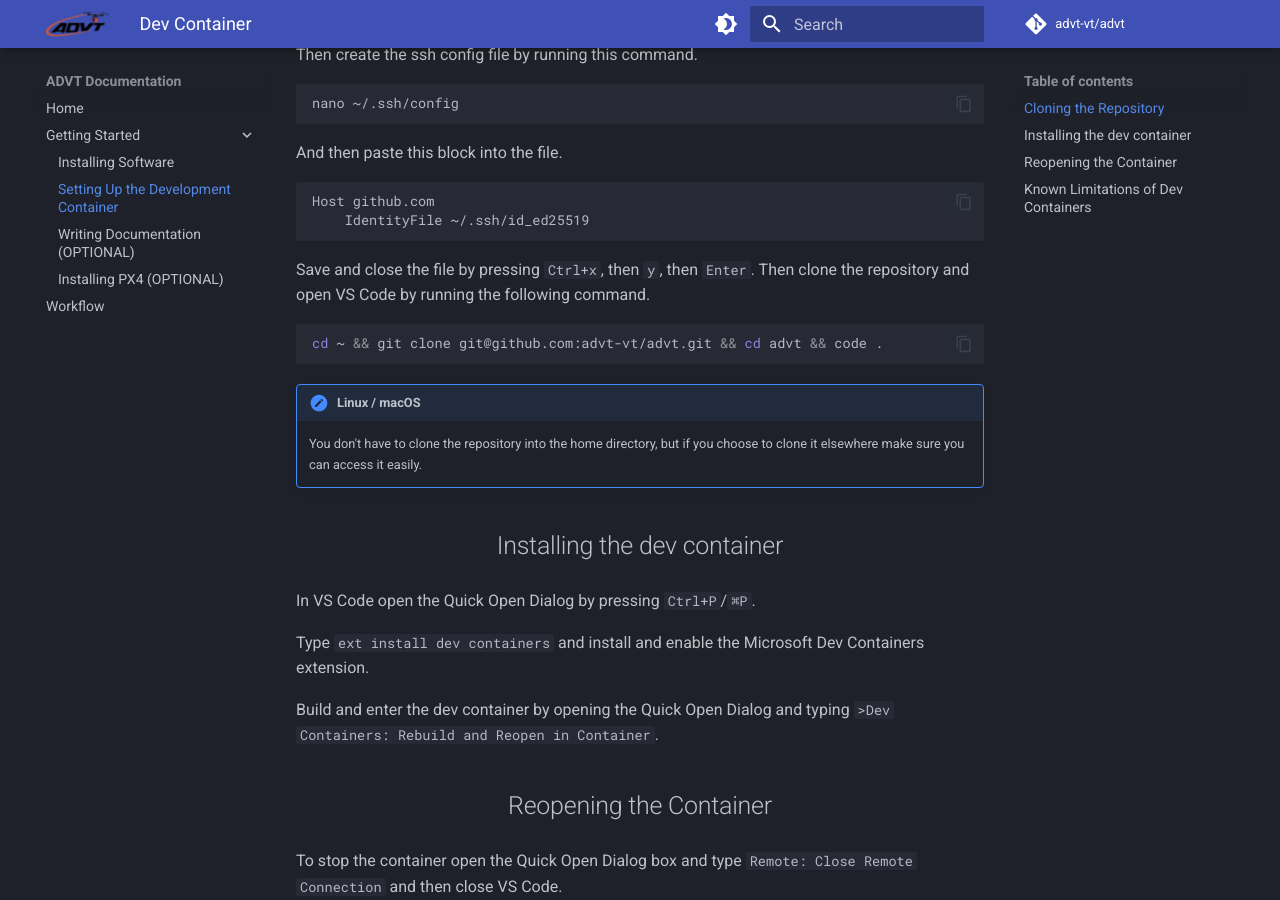
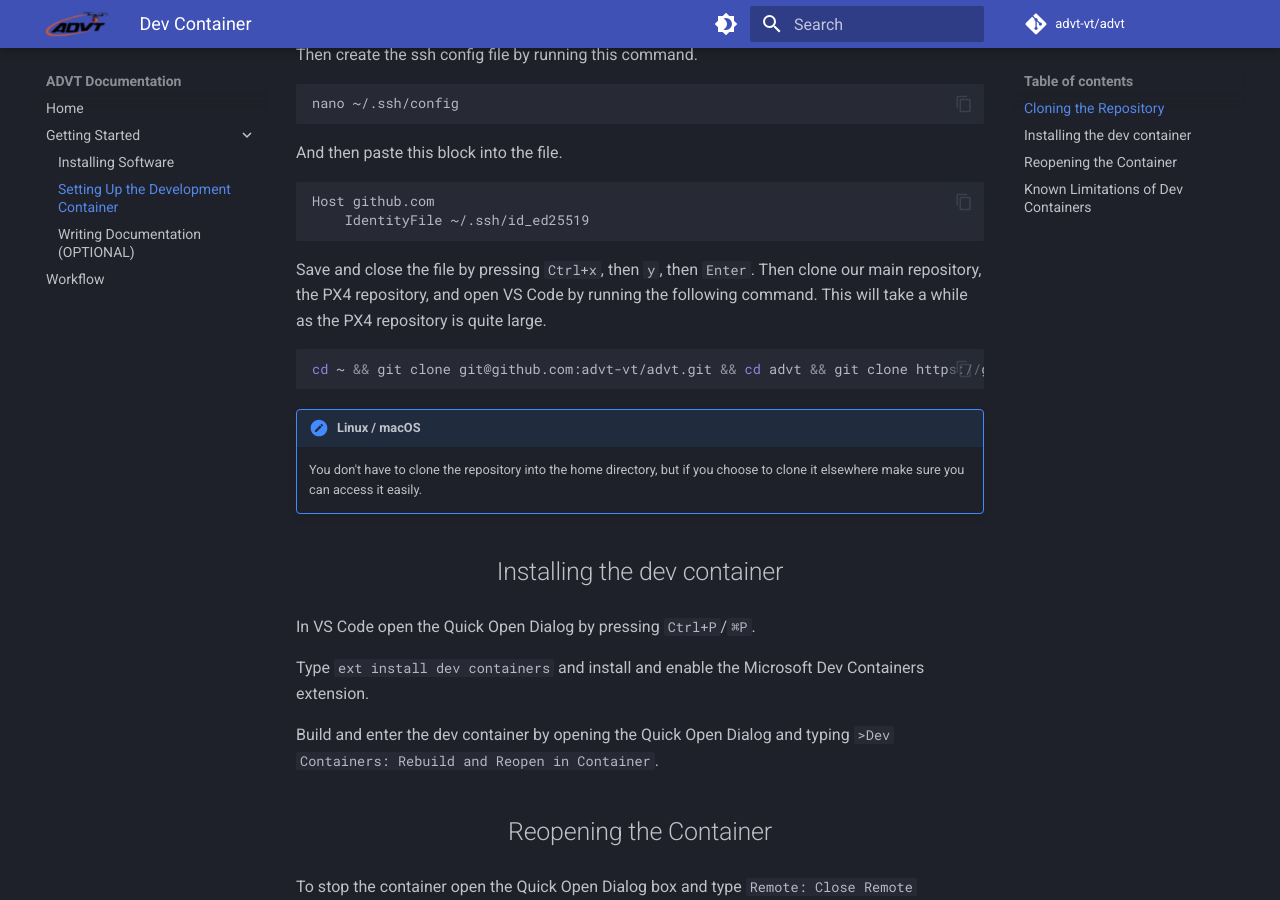
Before and after one commit to advt-vt/advt-vt.github.io, an MkDocs documentation site: the page built from docs/getting_started/setting_up_dev_container.md, in a window 1280 px wide and 900 px high, scrolled down 800 px. Built offline with MkDocs 1.6.1 and Material for MkDocs 9.7.7, drawn with Linux system fonts in a browser that asks for light colours; comment, search, counter and statistics services are not loaded.

Commit message:
Include PX4 in the main install

````diff
--- a/docs/getting_started/setting_up_dev_container.md
+++ b/docs/getting_started/setting_up_dev_container.md
@@ -38,10 +38,10 @@ Host github.com
     IdentityFile ~/.ssh/id_ed25519
 ```
 
-Save and close the file by pressing `Ctrl+x`, then `y`, then `Enter`. Then clone the repository and open VS Code by running the following command.
+Save and close the file by pressing `Ctrl+x`, then `y`, then `Enter`. Then clone our main repository, the PX4 repository, and open VS Code by running the following command. This will take a while as the PX4 repository is quite large.
 
 ``` bash
-cd ~ && git clone git@github.com:advt-vt/advt.git && cd advt && code .
+cd ~ && git clone git@github.com:advt-vt/advt.git && cd advt && git clone https://github.com/PX4/PX4-Autopilot.git --recursive && code .
 ```
 
 !!! Note "Linux / macOS"
--- a/mkdocs.yml
+++ b/mkdocs.yml
@@ -60,6 +60,5 @@ nav:
         - Installing Software: getting_started/installing_software.md
         - Setting Up the Development Container: getting_started/setting_up_dev_container.md
         - Writing Documentation (OPTIONAL): getting_started/writing_documentation.md
-        - Installing PX4 (OPTIONAL): getting_started/installing_px4.md
 
     - Workflow: workflow.md
````
Also changed, not shown: docs/getting_started/installing_px4.md (deleted, +0 -23 lines).
